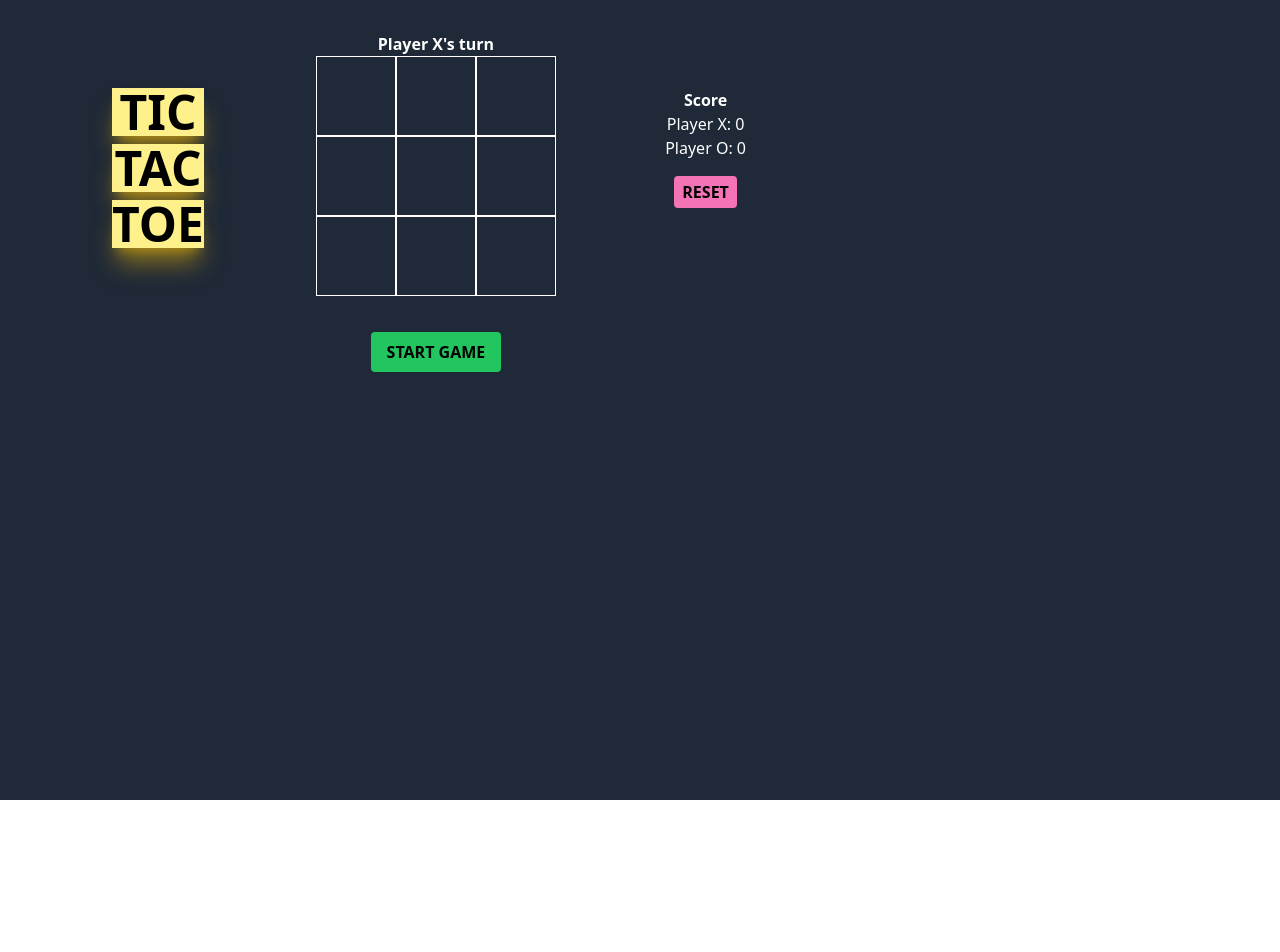
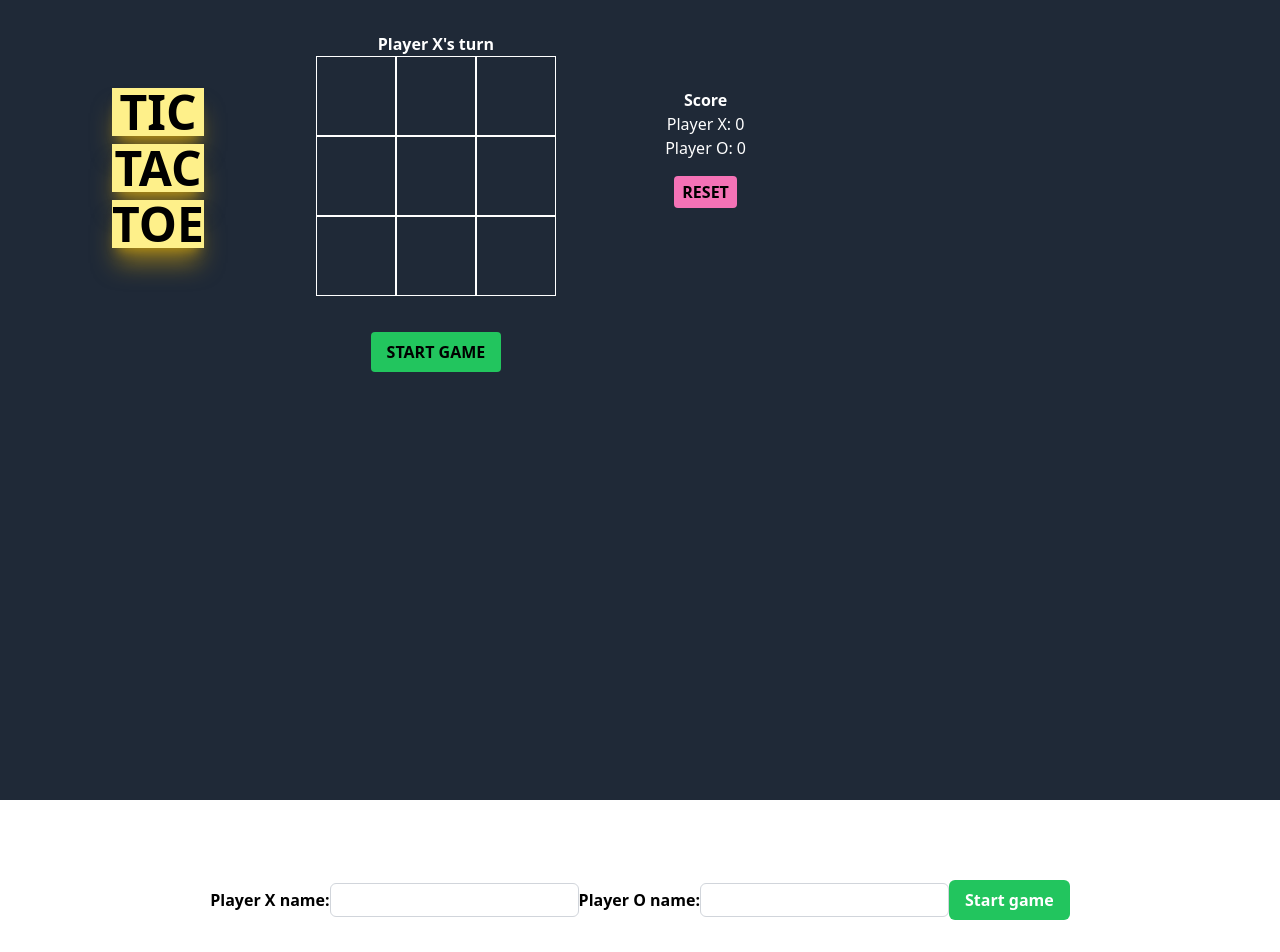
Before and after one commit to c-ridesjo/Tic-Tac-Toe, a Vue app: page / in a window 1280 px wide. Before the commit the page ends 800 px from the top, so only its background shows below. Built offline with nearby package versions, Linux system fonts and the light colour scheme.

Commit message:
Add form

```diff
--- a/src/App.vue
+++ b/src/App.vue
@@ -1,9 +1,12 @@
 <script setup lang="ts">
 import GameBoard from './components/GameBoard.vue';
+import InputForm from './components/InputForm.vue';
+
 </script>
 
 <template>
   <GameBoard></GameBoard>
+  <InputForm></InputForm>
 </template>
 
 <style scoped></style>
--- /dev/null
+++ b/src/components/InputForm.vue
@@ -0,0 +1,33 @@
+<script setup lang="ts">
+import { ref } from 'vue';
+
+const playerXName = ref('');
+const playerOName = ref('');
+const gameStarted = ref(false);
+
+const startGame = () => {
+  if (playerXName.value && playerOName.value) {
+    gameStarted.value = true;
+  }
+};
+</script>
+
+<template>
+  <div class="container flex flex-col items-center pt-16">
+    <form class="mb-8">
+      <label for="playerXName" class="mb-2 font-bold">Player X name:</label>
+      <input type="text" id="playerXName" v-model="playerXName" required class="px-2 py-1 border border-gray-300 rounded-md focus:outline-none focus:ring-2 focus:ring-blue-500">
+      <label for="playerOName" class="mt-4 mb-2 font-bold">Player O name:</label>
+      <input type="text" id="playerOName" v-model="playerOName" required class="px-2 py-1 border border-gray-300 rounded-md focus:outline-none focus:ring-2 focus:ring-blue-500">
+      <button @click="startGame" class="px-4 py-2 mt-4 bg-green-500 text-white font-bold rounded-md hover:bg-green-600 focus:outline-none focus:ring-2 focus:ring-green-500">
+        Start game
+      </button>
+    </form>
+
+    <main class="game-board bg-gray-800 text-white p-8 rounded-md" v-if="gameStarted">
+      <!-- Game code here -->
+    </main>
+  </div>
+  </template>
+
+  <style scoped></style>
```
